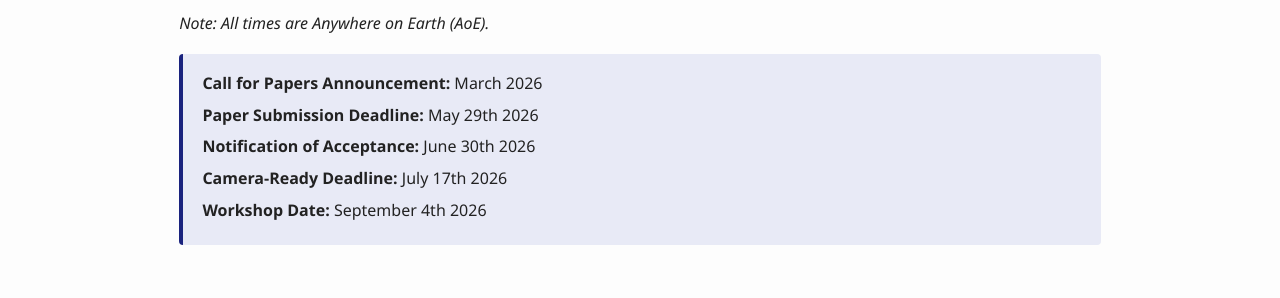
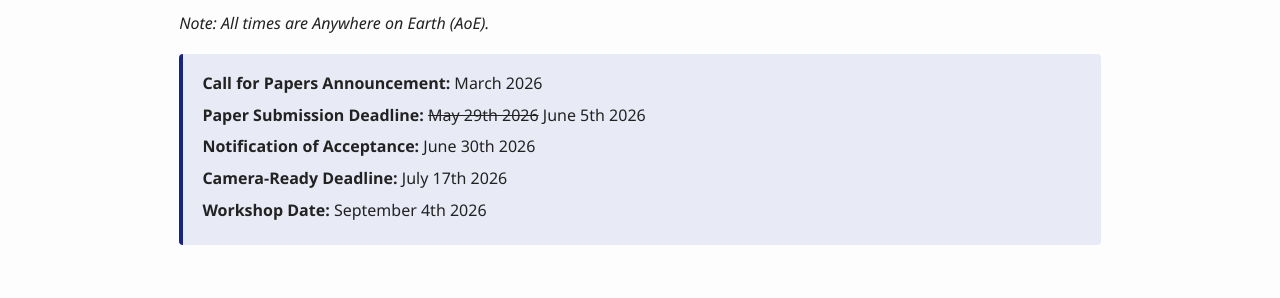
Before and after one commit to qcdkm/qcdkm.github.io, a Jekyll site: the page built from 2026/index.html, in a window 1280 px wide. Shown: the part 1230-1528 px from the top of the page. Built offline with Jekyll 4.4.1, drawn with Linux system fonts in a browser that asks for light colours.

Commit message:
Update the Submission deadline date

```diff
--- a/_config.yml
+++ b/_config.yml
@@ -14,6 +14,7 @@ submission_url: "https://cmt3.research.microsoft.com/QCDKM2026/"
 dates:
   cfp_announcement: "March 2026"
   submission_deadline: "May 29th 2026"
+  submission_deadline_new: "June 5th 2026"
   notification: "June 30th 2026"
   camera_ready: "July 17th 2026"
   workshop: "September 4th 2026"
--- a/_includes/dates.html
+++ b/_includes/dates.html
@@ -3,7 +3,7 @@
     <p><medium><em>Note: All times are Anywhere on Earth (AoE).</em></medium></p>
     <div class="dates-box">
         <p><strong>Call for Papers Announcement:</strong> {{ site.dates.cfp_announcement }}</p>
-        <p><strong>Paper Submission Deadline:</strong> {{ site.dates.submission_deadline }}</p>
+        <p><strong>Paper Submission Deadline:</strong> <s>{{ site.dates.submission_deadline }}</s> {{ site.dates.submission_deadline_new }}</p>
         <p><strong>Notification of Acceptance:</strong> {{ site.dates.notification }}</p>
         <p><strong>Camera-Ready Deadline:</strong> {{ site.dates.camera_ready }}</p>
         <p><strong>Workshop Date:</strong> {{ site.dates.workshop }}</p>
```
